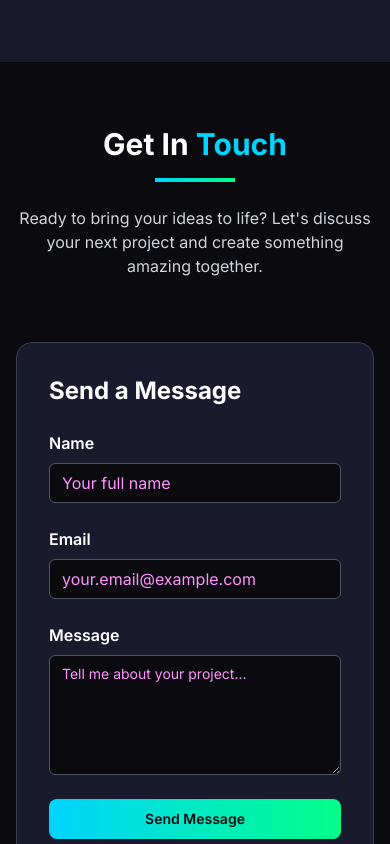
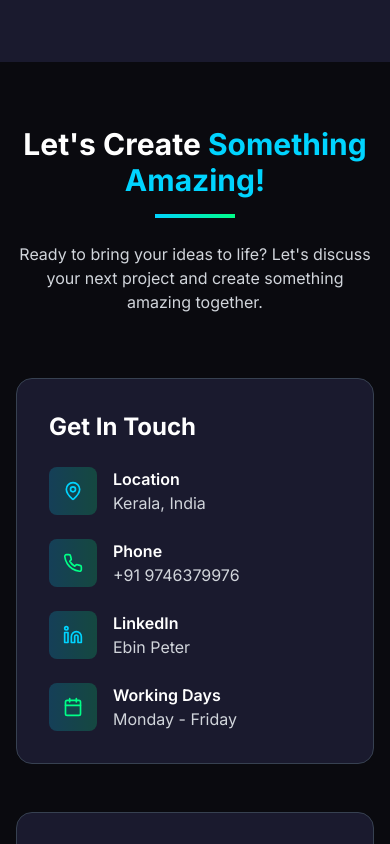
Before and after one commit to ebinpeter/ebin-portfolio, a React (Vite) app: page / in a window 390 px wide. Shown: the part 10000-10844 px from the top of the page. Built offline with nearby package versions, Linux system fonts and the light colour scheme.

Commit message:
Refactor: Update contact section with new details
Updated the contact section heading and added location, LinkedIn name, phone number, and working days.

```diff
--- a/src/components/ContactSection.tsx
+++ b/src/components/ContactSection.tsx
@@ -4,6 +4,7 @@ import { Button } from "@/components/ui/button";
 import { Input } from "@/components/ui/input";
 import { Textarea } from "@/components/ui/textarea";
 import { useToast } from "@/hooks/use-toast";
+import { MapPin, Phone, Calendar, Linkedin } from 'lucide-react';
 import emailjs from '@emailjs/browser';
 
 const ContactSection = () => {
@@ -64,7 +65,7 @@ const ContactSection = () => {
       <div className="max-w-6xl mx-auto">
         <div className="text-center mb-16">
           <h2 className="text-3xl md:text-4xl font-bold text-white mb-4">
-            Get In <span className="text-neon-blue">Touch</span>
+            Let's Create <span className="text-neon-blue">Something Amazing!</span>
           </h2>
           <div className="w-20 h-1 bg-gradient-to-r from-neon-blue to-tech-green mx-auto"></div>
           <p className="text-gray-300 mt-6 max-w-2xl mx-auto">
@@ -72,7 +73,63 @@ const ContactSection = () => {
           </p>
         </div>
 
-        <div className="max-w-2xl mx-auto">
+        <div className="grid lg:grid-cols-2 gap-12 max-w-5xl mx-auto">
+          {/* Contact Information */}
+          <div className="bg-dark-card p-8 rounded-2xl border border-gray-700">
+            <h3 className="text-2xl font-bold text-white mb-6">Get In Touch</h3>
+
+            <div className="space-y-6">
+              <div className="flex items-center space-x-4">
+                <div className="w-12 h-12 bg-gradient-to-r from-neon-blue/20 to-tech-green/20 rounded-lg flex items-center justify-center">
+                  <MapPin className="text-neon-blue" size={20} />
+                </div>
+                <div>
+                  <p className="text-white font-semibold">Location</p>
+                  <p className="text-gray-300">Kerala, India</p>
+                </div>
+              </div>
+
+              <div className="flex items-center space-x-4">
+                <div className="w-12 h-12 bg-gradient-to-r from-neon-blue/20 to-tech-green/20 rounded-lg flex items-center justify-center">
+                  <Phone className="text-tech-green" size={20} />
+                </div>
+                <div>
+                  <p className="text-white font-semibold">Phone</p>
+                  <a href="tel:+919746379976" className="text-gray-300 hover:text-neon-blue transition-colors">
+                    +91 9746379976
+                  </a>
+                </div>
+              </div>
+
+              <div className="flex items-center space-x-4">
+                <div className="w-12 h-12 bg-gradient-to-r from-neon-blue/20 to-tech-green/20 rounded-lg flex items-center justify-center">
+                  <Linkedin className="text-neon-blue" size={20} />
+                </div>
+                <div>
+                  <p className="text-white font-semibold">LinkedIn</p>
+                  <a
+                    href="https://linkedin.com/in/ebin-peter"
+                    target="_blank"
+                    rel="noopener noreferrer"
+                    className="text-gray-300 hover:text-neon-blue transition-colors"
+                  >
+                    Ebin Peter
+                  </a>
+                </div>
+              </div>
+
+              <div className="flex items-center space-x-4">
+                <div className="w-12 h-12 bg-gradient-to-r from-neon-blue/20 to-tech-green/20 rounded-lg flex items-center justify-center">
+                  <Calendar className="text-tech-green" size={20} />
+                </div>
+                <div>
+                  <p className="text-white font-semibold">Working Days</p>
+                  <p className="text-gray-300">Monday - Friday</p>
+                </div>
+              </div>
+            </div>
+          </div>
+
           {/* Contact Form */}
           <div className="bg-dark-card p-8 rounded-2xl border border-gray-700">
             <h3 className="text-2xl font-bold text-white mb-6">Send a Message</h3>
```
